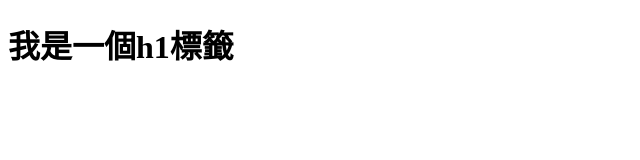
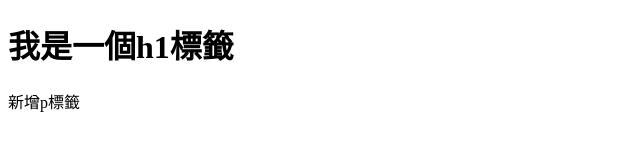
Before and after one commit to emperor5487/testgit2, a plain HTML site: page index.html in a window 1280 px wide. Shown: the whole page, without its empty margins (0-640 px from the left). Drawn offline with Linux system fonts and the light colour scheme.

Commit message:
add a new p tag

```diff
--- a/index.html
+++ b/index.html
@@ -7,5 +7,6 @@
   </head>
   <body>
     <h1>我是一個h1標籤</h1>
+    <p>新增p標籤</p>
   </body>
 </html>
```
